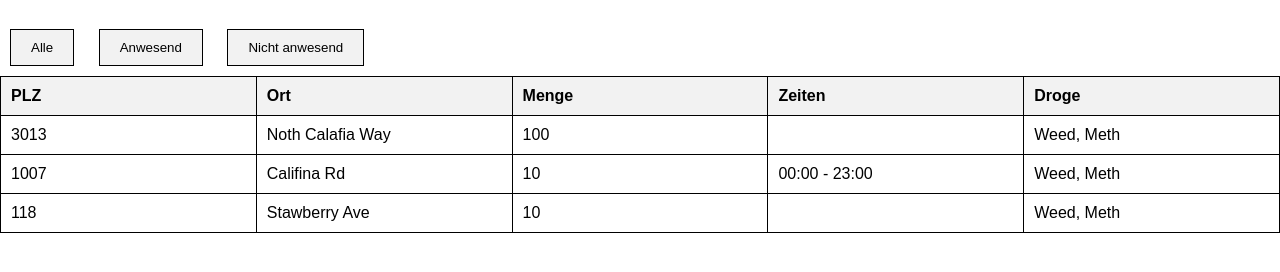
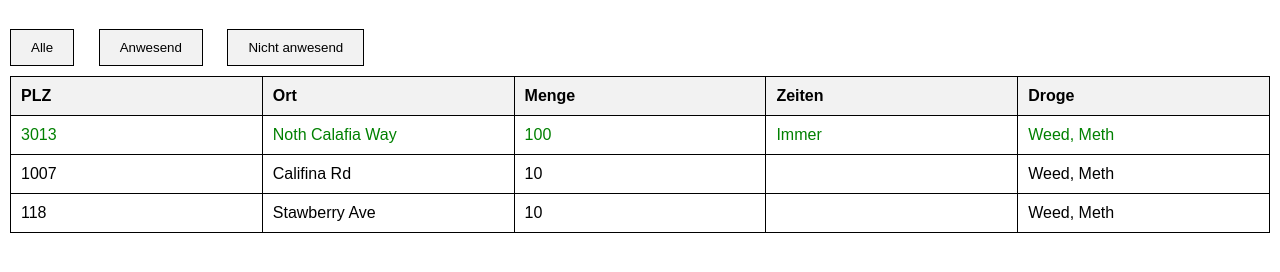
Before and after one commit to TechniccGamingF/LSSRP, a plain HTML site: page index.html in a window 1280 px wide. Shown: the part 118-390 px from the top of the page. Drawn offline with Linux system fonts and the light colour scheme.

Commit message:
Color works now. Json fi le updated

```diff
--- a/css/style.css
+++ b/css/style.css
@@ -8,7 +8,8 @@ body {
 }
 
 table {
-    width: 100%;
+    width: calc(100% - 20px); /* Full width minus the margins */
+    margin: 0 10px; /* 10px margin on left and right */
     border-collapse: collapse;
 }
 
@@ -72,13 +73,13 @@ body.dark-mode .button {
     background-color: #444;
     color: #fff;
     border: 1px solid #555;
-    border-radius: 0px; /* Rounded corners in dark mode */
+    border-radius: 0px; /* No rounding in dark mode */
 }
 
 body.dark-mode .button:hover {
     background-color: #555;
 }
 
-h1.dark-mode{
+h1.dark-mode {
     margin-left: 10px;
 }
--- a/data/data.json
+++ b/data/data.json
@@ -4,14 +4,14 @@
       "PLZ": "3013",
       "Ort": "Noth Calafia Way",
       "Menge": "100",
-      "Zeiten": "",
+      "Zeiten": "Immer",
       "Droge": "Weed, Meth"
     },
     {
       "PLZ": "1007",
       "Ort": "Califina Rd",
       "Menge": "10",
-      "Zeiten": "00:00 - 23:00",
+      "Zeiten": "",
       "Droge": "Weed, Meth"
     },
     {
--- a/js/normal.js
+++ b/js/normal.js
@@ -1,5 +1,5 @@
 function fetchAllDataDealer() {
-    fetch("data/data.json")
+    fetch("../data/data.json")
     .then(response => response.json())
     .then(data => {
         renderTableDealer(data.Dealer, 'Dealer'); // Render table using only "Dealer" array
@@ -7,7 +7,7 @@ function fetchAllDataDealer() {
 }
 
 function fetchAllDataCrafting() {
-    fetch("data/data.json")
+    fetch("../data/data.json")
     .then(response => response.json())
     .then(data => {
         renderTableCrafting(data.Crafting, 'Crafting'); // Render table using only "Crafting" array
@@ -31,7 +31,7 @@ function selectAllCrafting() {
 }
 
 function fetchDataAndRenderTable(tableName, isNow = null) {
-    fetch("data/data.json")
+    fetch("../data/data.json")
     .then(response => response.json())
     .then(data => {
         if (tableName === 'Crafting') {
@@ -44,13 +44,15 @@ function fetchDataAndRenderTable(tableName, isNow = null) {
 
 function renderTableDealer(dataArray, tableName, isNow = null) {
     let htmlAusgabe = "<table id='body table'><tr><th>PLZ</th><th>Ort</th><th>Menge</th><th>Zeiten</th><th>Droge</th></tr>";
-    const currentTime = new Date().getHours() * 60 + new Date().getMinutes(); // current time in minutes
+    const currentTime = new Date().getHours() * 60 + new Date().getMinutes();
 
     dataArray.forEach(item => {
         const { PLZ, Ort, Menge, Zeiten, Droge } = item;
 
         let isNowItem = false;
-        if (Zeiten && !Zeiten === 'Immer') {
+        if (Zeiten && (Zeiten.toLowerCase() === 'immer' || Zeiten.toLowerCase() === 'immer')) {
+            isNowItem = true;
+        } else if (Zeiten && (Zeiten !== 'Immer' || Zeiten !== 'immer')) {
             const [timeStart, timeEnd] = Zeiten.split('-').map(time => {
                 const [hours, minutes] = time.split(':').map(Number);
                 return hours * 60 + minutes;
@@ -58,18 +60,22 @@ function renderTableDealer(dataArray, tableName, isNow = null) {
             isNowItem = currentTime >= timeStart && currentTime <= timeEnd;
         }
 
+        let color = 'black';
         if (isNow === null || isNowItem === isNow) {
-            let color = isNowItem ? 'green' : (Zeiten ? 'red' : 'black');
-            const maxAge = 60 * 60 * 24 * 60; // 60 days in seconds
-            if (Zeiten === 'Immer') {
+            if (Zeiten.toLowerCase() === 'immer' || Zeiten.toLowerCase() === 'immer') {
                 color = 'green';
+            } else if (Zeiten && (Zeiten !== 'Immer' || Zeiten !== 'immer')) {
+                color = 'red';
             }
-            if (document.cookie.includes(`darkmode=true`)) {
-                color = 'white';
+
+            if (document.cookie.includes('darkmode=true')) {
+                color = isNowItem ? 'green' : (Zeiten && Zeiten !== 'Immer' ? 'red' : 'white');
             }
-            htmlAusgabe += `<tr id="${color}"><td>${PLZ}</td><td>${Ort}</td><td>${Menge}</td><td>${Zeiten}</td><td>${Droge}</td></tr>`;
+
+            htmlAusgabe += `<tr style="color:${color};"><td>${PLZ}</td><td>${Ort}</td><td>${Menge}</td><td>${Zeiten}</td><td>${Droge}</td></tr>`;
         }
     });
+
     htmlAusgabe += "</table>";
 
     document.getElementById('content').innerHTML = `
@@ -80,6 +86,7 @@ function renderTableDealer(dataArray, tableName, isNow = null) {
         <br>
         ${htmlAusgabe}`;
 }
+
 function renderTableCrafting(dataArray, tableName) {
     let htmlAusgabe = "<table id='body'><tr><th>Erste Zutat</th><th>Zweite Zutat</th><th>Endprodukt</th></tr>";
 
```
